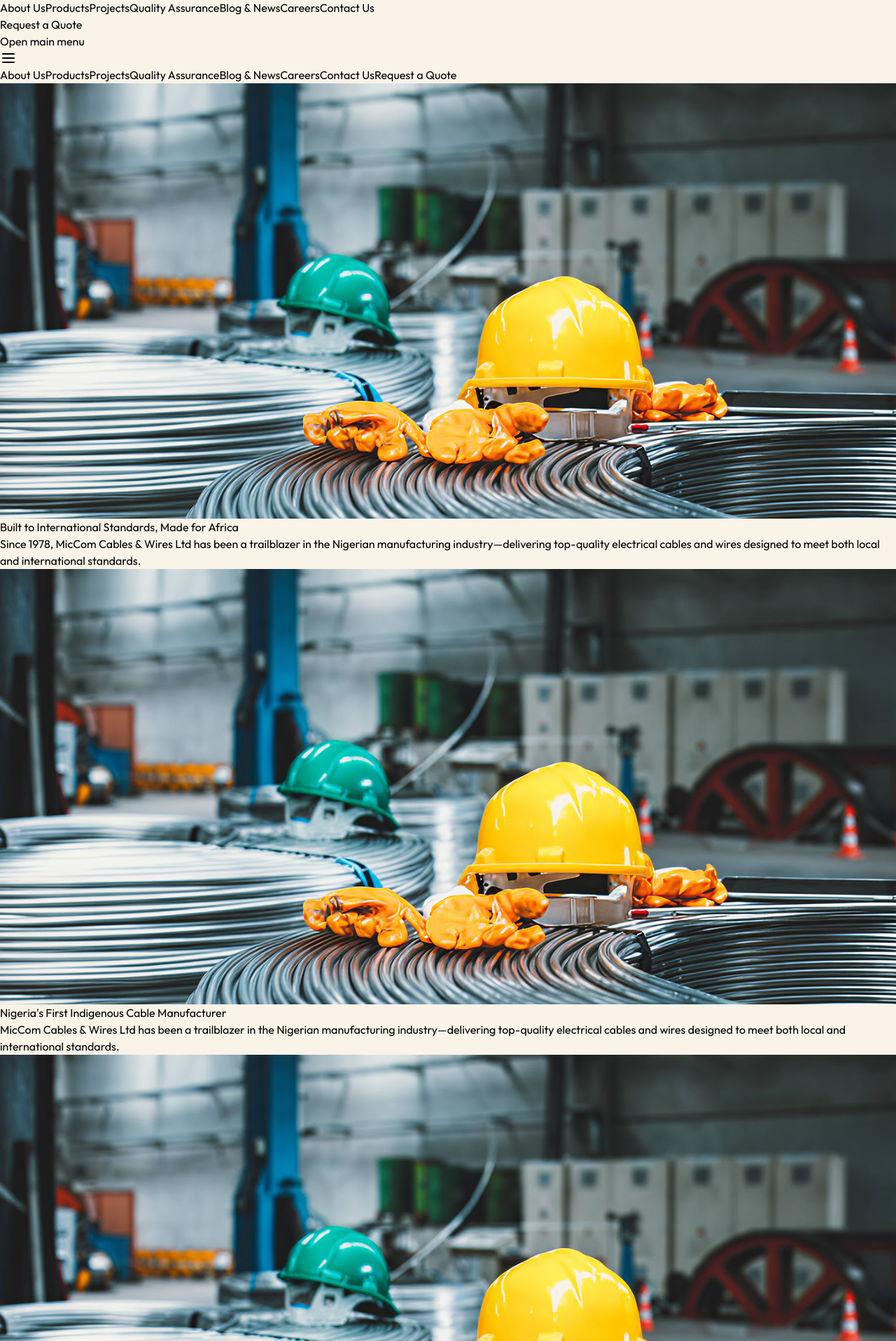
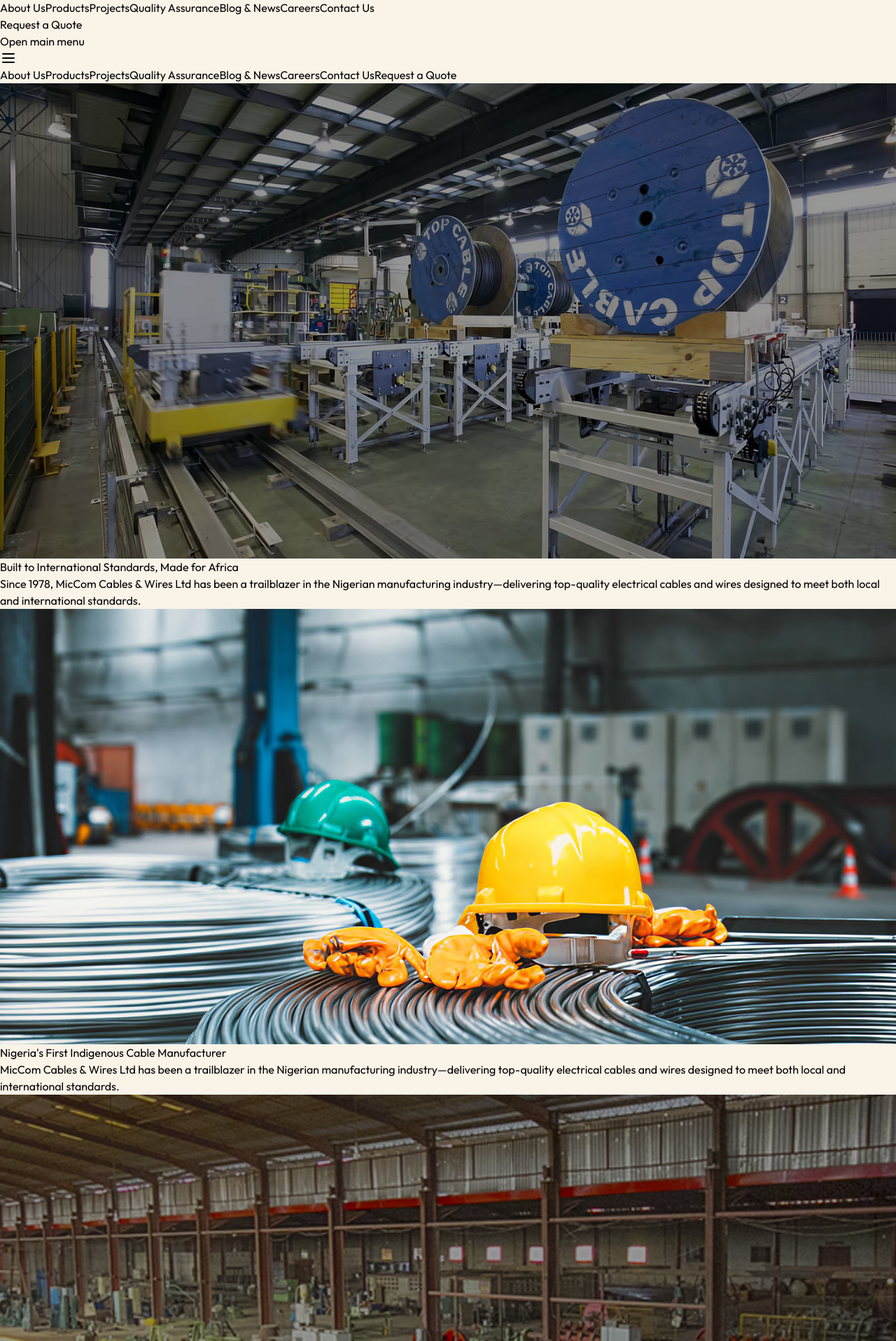
Before and after one commit to Olamidehash1234/MicCom, a React (Vite) app: page / in a window 1280 px wide. Shown: the part 84-2000 px from the top of the page at 70% size. Built offline with nearby package versions, Linux system fonts and the light colour scheme.

Commit message:
added the pther hero images on the homepage

```diff
--- a/src/pages/home/Hero.tsx
+++ b/src/pages/home/Hero.tsx
@@ -6,7 +6,7 @@ const Hero = () => {
   const slides = [
     {
       id: 1,
-      imageUrl: "/images/Home/hero2.png",
+      imageUrl: "/images/Home/hero1.png",
       title: "Built to International Standards, Made for Africa",
       description:
         "Since 1978, MicCom Cables & Wires Ltd has been a trailblazer in the Nigerian manufacturing industry—delivering top-quality electrical cables and wires designed to meet both local and international standards.",
@@ -20,7 +20,7 @@ const Hero = () => {
     },
     {
       id: 3,
-      imageUrl: "/images/Home/hero2.png",
+      imageUrl: "/images/Home/hero3.png",
       title: "Providing Trusted Cable Solutions Since 1978",
       description:
         "Trusted for over four decades to deliver high-quality cable solutions. From homes to high-rise buildings and national infrastructure, we have been powering progress across the continent with unmatched expertise and innovation.",
```
Also changed, not shown: public/images/Home/hero1.png (added), public/images/Home/hero3.png (added).
